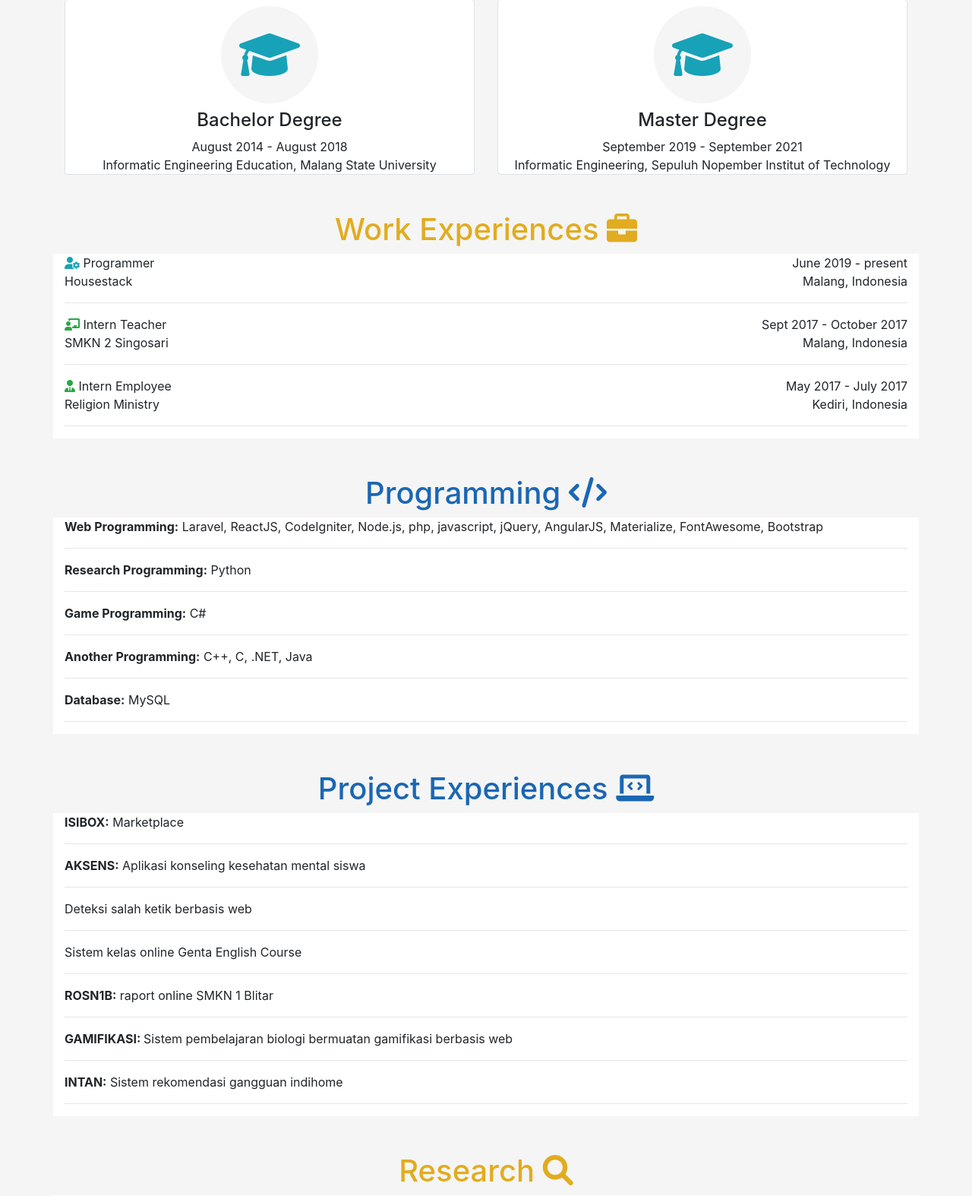
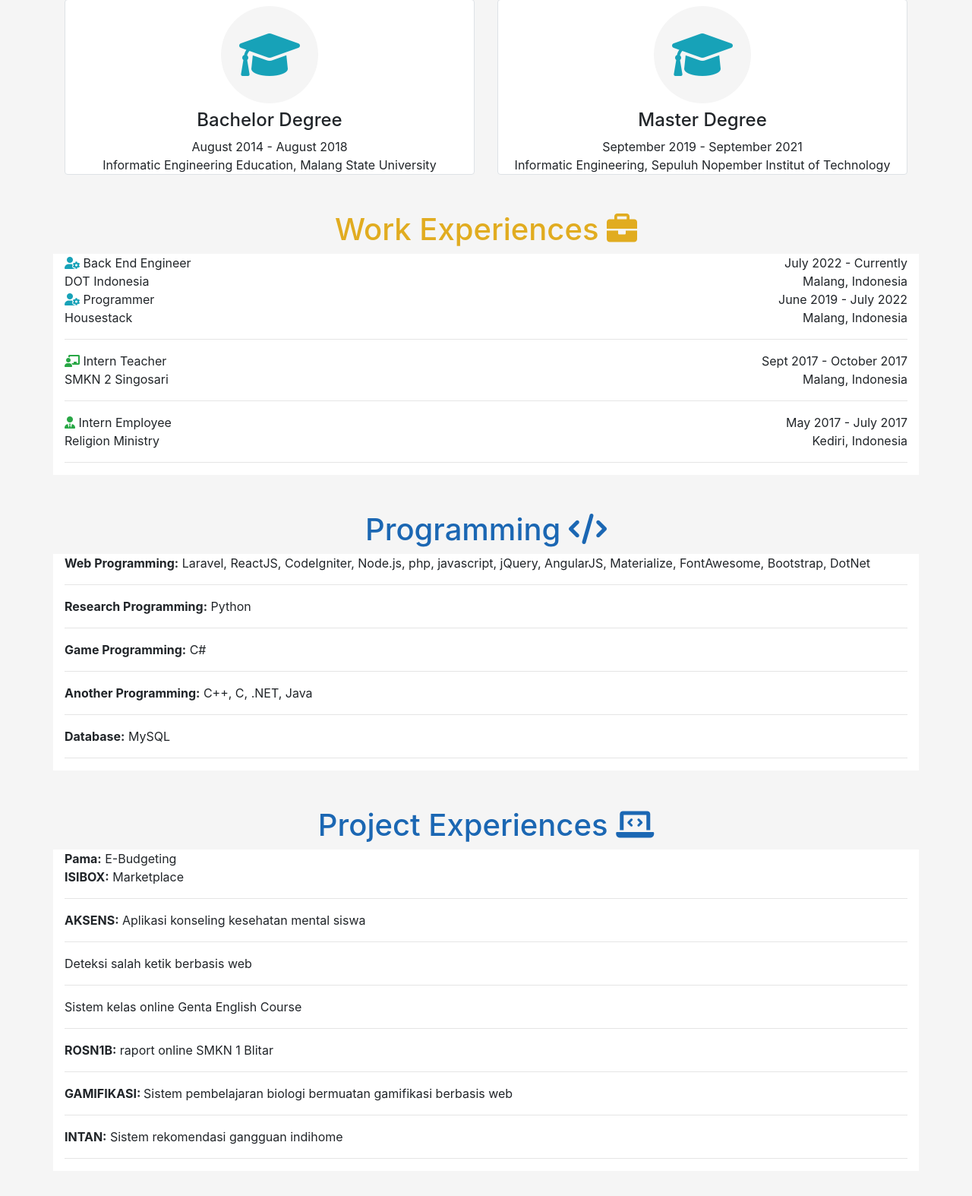
Before and after one commit to naffzzz/naffzzz.github.io, a PHP site: page / in a window 1280 px wide. Shown: the part 298-1872 px from the top of the page at 76% size. Run offline with PHP 8.4, Linux system fonts and the light colour scheme; some libraries are stand-ins or nearby versions.

Commit message:
Update index.php

```diff
--- a/index.php
+++ b/index.php
@@ -98,10 +98,26 @@
         <div class="col bg-white">
           <div class="d-flex justify-content-between">
             <div>
+              <span><i class="fa-solid fa-user-gear text-info"></i> Back End Engineer</span>
+            </div>
+            <div>
+              <span>July 2022 - Currently</span>
+            </div>
+          </div>
+          <div class="d-flex justify-content-between">
+            <div>
+              <span>DOT Indonesia</span>
+            </div>
+            <div>
+              <span>Malang, Indonesia</span>
+            </div>
+          </div>
+          <div class="d-flex justify-content-between">
+            <div>
               <span><i class="fa-solid fa-user-gear text-info"></i> Programmer</span>
             </div>
             <div>
-              <span>June 2019 - present</span>
+              <span>June 2019 - July 2022</span>
             </div>
           </div>
           <div class="d-flex justify-content-between">
@@ -154,7 +170,7 @@
       <div class="row text-justify mb-5 reveal slideInFromBottom">
         <div class="col bg-white">
           <div>
-            <span><strong>Web Programming:</strong> Laravel, ReactJS, CodeIgniter, Node.js, php, javascript, jQuery, AngularJS, Materialize, FontAwesome, Bootstrap</span>
+            <span><strong>Web Programming:</strong> Laravel, ReactJS, CodeIgniter, Node.js, php, javascript, jQuery, AngularJS, Materialize, FontAwesome, Bootstrap, DotNet</span>
           </div>
           <hr>
           <div>
@@ -179,6 +195,9 @@
       <center id="projectExperiences" class="reveal slideInFromBottom"><h1 class="subtitle">Project Experiences <i class="fa-solid fa-laptop-code"></i></h1></center>
       <div class="row text-justify mb-5 reveal slideInFromBottom">
         <div class="col bg-white">
+          <div>
+            <span><strong>Pama:</strong> E-Budgeting</span>
+          </div>
           <div>
             <span><strong>ISIBOX:</strong> Marketplace</span>
           </div>
```
